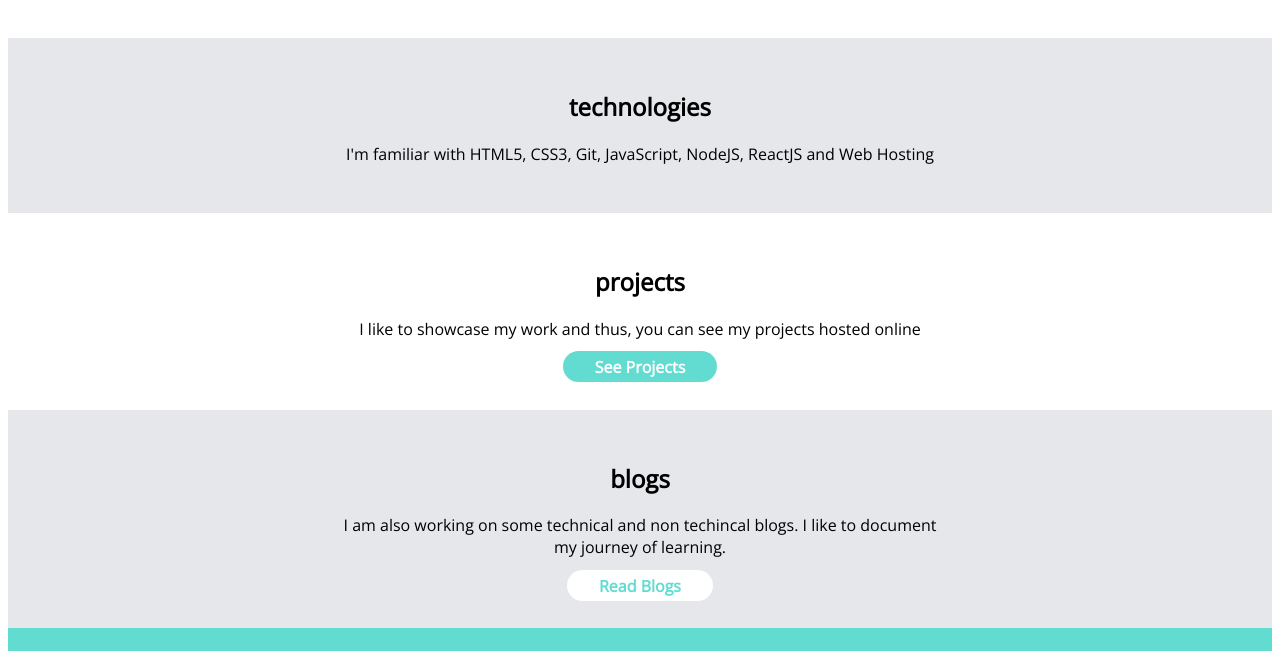
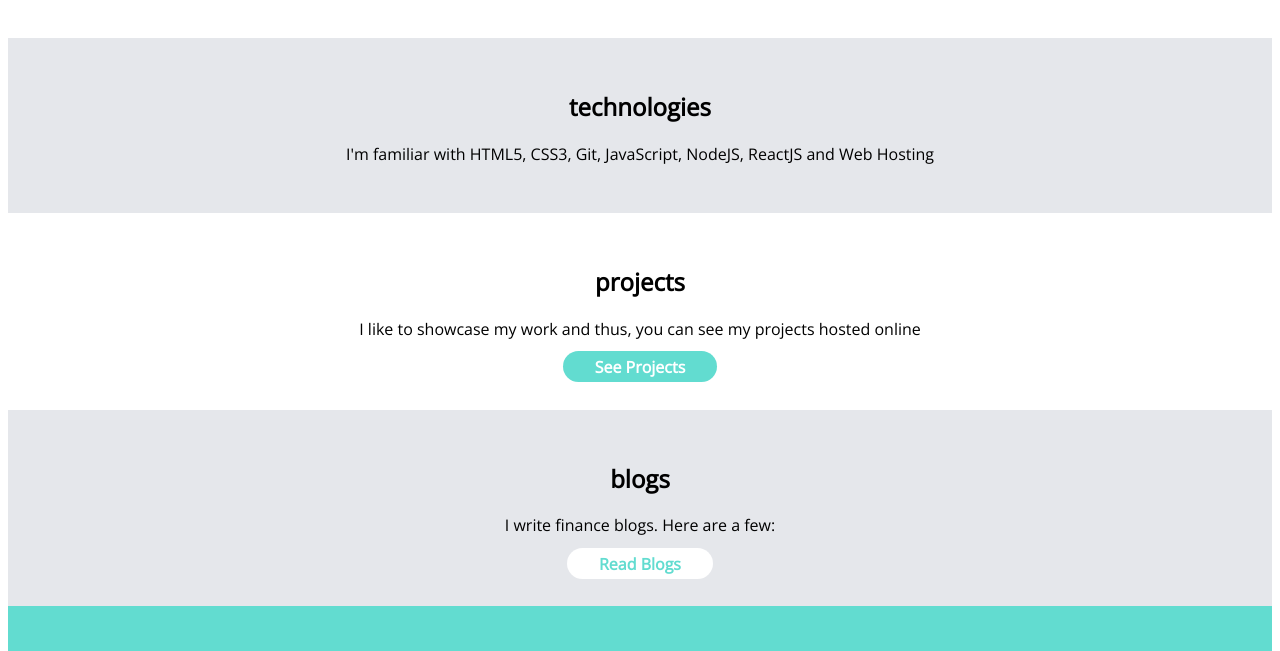
Before and after one commit to rohitrgandhi/HTML-and-CSS-Component-Library, a plain HTML site: page index.html in a window 1280 px wide. Shown: the part 606-1257 px from the top of the page. Drawn offline with nearby package versions, Linux system fonts and the light colour scheme.

Commit message:
Update index.html

```diff
--- a/index.html
+++ b/index.html
@@ -53,7 +53,7 @@
             <section  class="section ow" >
                 <div class="container  container-center">
                     <h2><strong>blogs</strong></h2>
-                    <p>I am also working on some technical and non techincal blogs. I like to document my journey of learning.</p>
+                    <p>I write finance blogs. Here are a few:</p>
                 </div>
                 <a class="link link-secondary" href="blogs.html"><strong>Read Blogs</strong>
                 </a>
```
